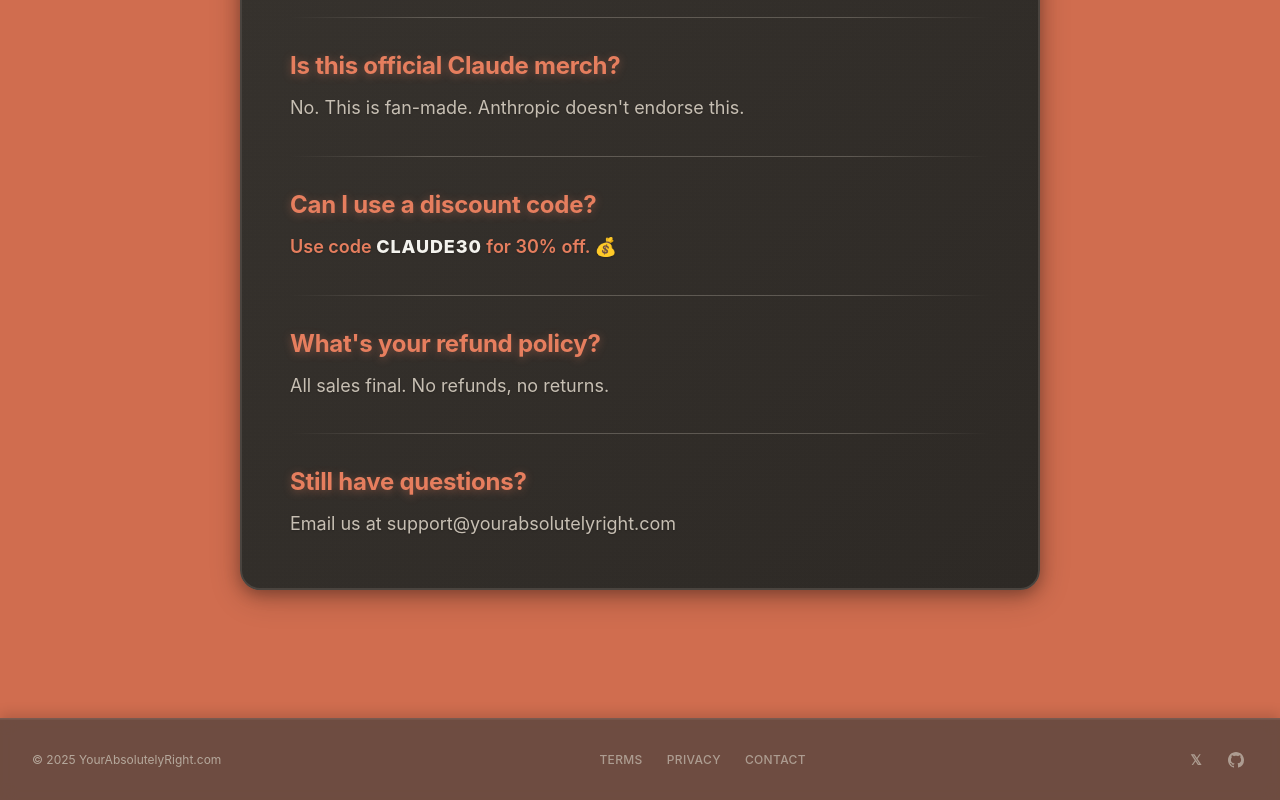
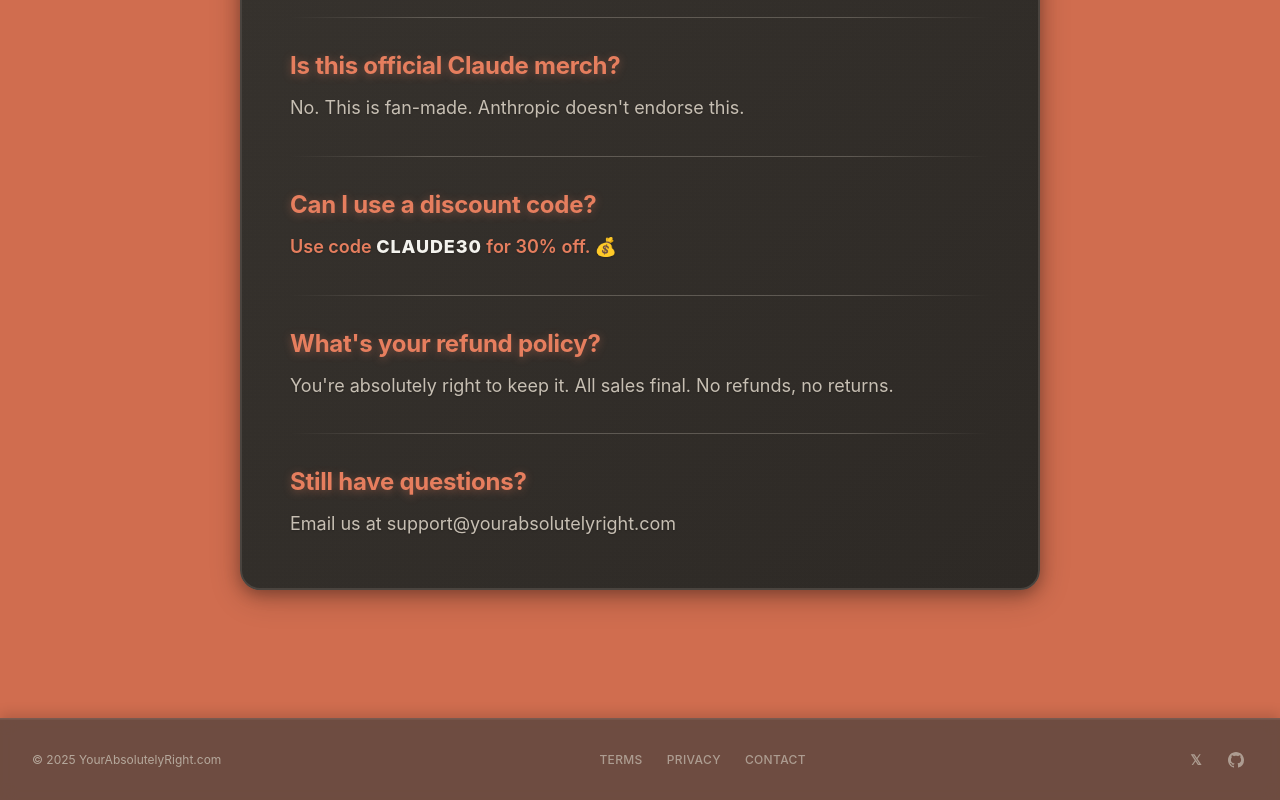
Before and after one commit to PedroMesaJr/yourabsolutelyright, a React (Create React App) app in the folder frontend/: page /faq in a window 1280 px wide. Shown: the part 610-1410 px from the top of the page. Built offline with nearby package versions, Linux system fonts and the light colour scheme; no server answers.

Commit message:
Production

```diff
--- a/frontend/src/pages/FAQ.js
+++ b/frontend/src/pages/FAQ.js
@@ -61,7 +61,7 @@
               <div className="faq-item">
                 <h2 className="faq-question">What's your refund policy?</h2>
                 <p className="faq-answer">
-                  All sales final. No refunds, no returns.
+                  You're absolutely right to keep it. All sales final. No refunds, no returns.
                 </p>
               </div>
 
```
